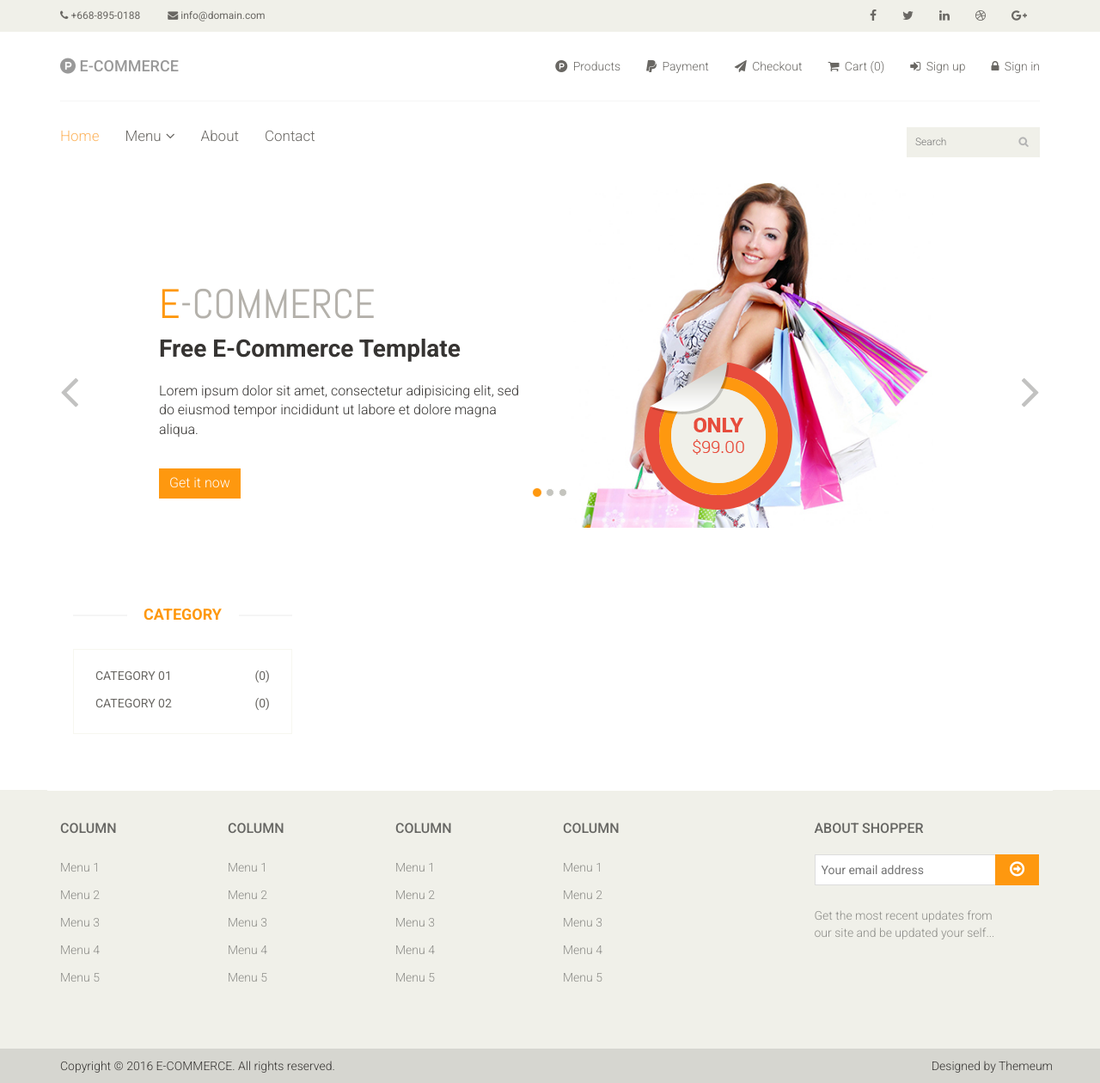
After one commit to highestgoodlikewater/yii2-theme-eshopper, a PHP site: template themes/eshopper/views/layouts/index.php in a window 1280 px wide. The commit adds this page. Shown: the whole page at 86% size. Run offline with PHP 8.4, Linux system fonts and the light colour scheme; the template is opened without the code that fills it, so the values that code supplies are empty; some libraries are stand-ins or nearby versions.

Commit message:
Update 2016-01-04 22:34

```diff
--- /dev/null
+++ b/themes/eshopper/views/layouts/index.php
@@ -0,0 +1,114 @@
+<?php
+
+    use yii\widgets\Breadcrumbs;
+    use common\widgets\Alert;
+
+?>
+
+<?php $this->beginContent( '@app/../themes/eshopper/views/layouts/base.php' ); ?>
+
+    <!-- Slider -->
+    <section id="slider">
+        <div class="container">
+            <div class="row">
+                <div class="col-sm-12">
+                    <div id="slider-carousel" class="carousel slide" data-ride="carousel">
+                        <ol class="carousel-indicators">
+                            <li data-target="#slider-carousel" data-slide-to="0" class="active"></li>
+                            <li data-target="#slider-carousel" data-slide-to="1"></li>
+                            <li data-target="#slider-carousel" data-slide-to="2"></li>
+                        </ol>
+                        <div class="carousel-inner">
+                            <div class="item active">
+                                <div class="col-sm-6">
+                                    <h1><span>E</span>-COMMERCE</h1>
+                                    <h2>Free E-Commerce Template</h2>
+                                    <p>Lorem ipsum dolor sit amet, consectetur adipisicing elit, sed do eiusmod tempor incididunt ut labore et dolore magna aliqua. </p>
+                                    <button type="button" class="btn btn-default get">Get it now</button>
+                                </div>
+                                <div class="col-sm-6">
+                                    <img src="/images/home/girl1.jpg" class="girl img-responsive" alt="" />
+                                    <img src="/images/home/pricing.png"  class="pricing" alt="" />
+                                </div>
+                            </div>
+                            <div class="item">
+                                <div class="col-sm-6">
+                                    <h1><span>E</span>-COMMERCE</h1>
+                                    <h2>100% Responsive Design</h2>
+                                    <p>Lorem ipsum dolor sit amet, consectetur adipisicing elit, sed do eiusmod tempor incididunt ut labore et dolore magna aliqua. </p>
+                                    <button type="button" class="btn btn-default get">Get it now</button>
+                                </div>
+                                <div class="col-sm-6">
+                                    <img src="/images/home/girl2.jpg" class="girl img-responsive" alt="" />
+                                    <img src="/images/home/pricing.png"  class="pricing" alt="" />
+                                </div>
+                            </div>
+                            <div class="item">
+                                <div class="col-sm-6">
+                                    <h1><span>E</span>-COMMERCE</h1>
+                                    <h2>Free Ecommerce Template</h2>
+                                    <p>Lorem ipsum dolor sit amet, consectetur adipisicing elit, sed do eiusmod tempor incididunt ut labore et dolore magna aliqua. </p>
+                                    <button type="button" class="btn btn-default get">Get it now</button>
+                                </div>
+                                <div class="col-sm-6">
+                                    <img src="/images/home/girl3.jpg" class="girl img-responsive" alt="" />
+                                    <img src="/images/home/pricing.png" class="pricing" alt="" />
+                                </div>
+                            </div>
+                        </div>
+                        <a href="#slider-carousel" class="left control-carousel hidden-xs" data-slide="prev">
+                            <i class="fa fa-angle-left"></i>
+                        </a>
+                        <a href="#slider-carousel" class="right control-carousel hidden-xs" data-slide="next">
+                            <i class="fa fa-angle-right"></i>
+                        </a>
+                    </div>
+                </div>
+            </div>
+            <div class="row">
+                <div class="col-sm-12">
+                    <?php echo Breadcrumbs::widget([
+                        'links' => isset($this->params['breadcrumbs']) ? $this->params['breadcrumbs'] : [],
+                    ]) ?>
+                    <?php echo Alert::widget() ?>
+                </div>
+            </div>
+        </div>
+    </section>
+
+    <!-- Content -->
+    <section id="content">
+        <div class="container">
+            <div class="col-sm-3">
+                <div class="left-sidebar">
+                    <div class="brands_products">
+                        <h2>Category</h2>
+                        <div class="brands-name">
+                            <ul class="nav nav-pills nav-stacked">
+                                <li>
+                                    <a href="/category/1">
+                                        Category 01
+                                        <span class="pull-right">(0)</span>
+                                    </a>
+                                </li>
+                                <li>
+                                    <a href="/category/2">
+                                        Category 02
+                                        <span class="pull-right">(0)</span>
+                                    </a>
+                                </li>
+                            </ul>
+                        </div>
+                    </div><br />
+                </div>
+            </div>
+            <div class="col-sm-9">
+                <!-- แสดง Content ต่าง ๆ -->
+                <?php echo $content; ?>
+            </div>
+        </div>
+    </section>
+
+<?php $this->endContent(); ?>
+
+<!-- end index layouts -- >
```
Also changed, not shown: frontend/views/site/index.php (+8 -0 lines).
